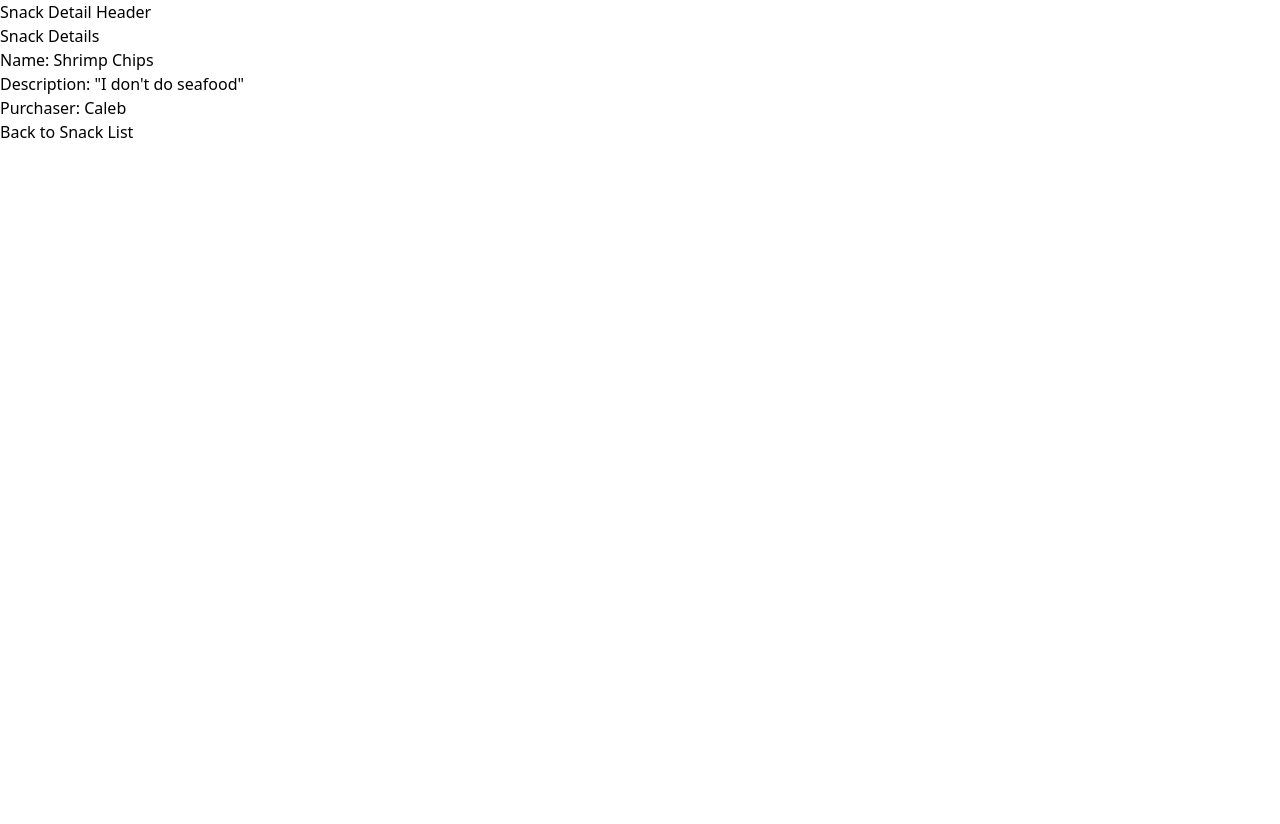
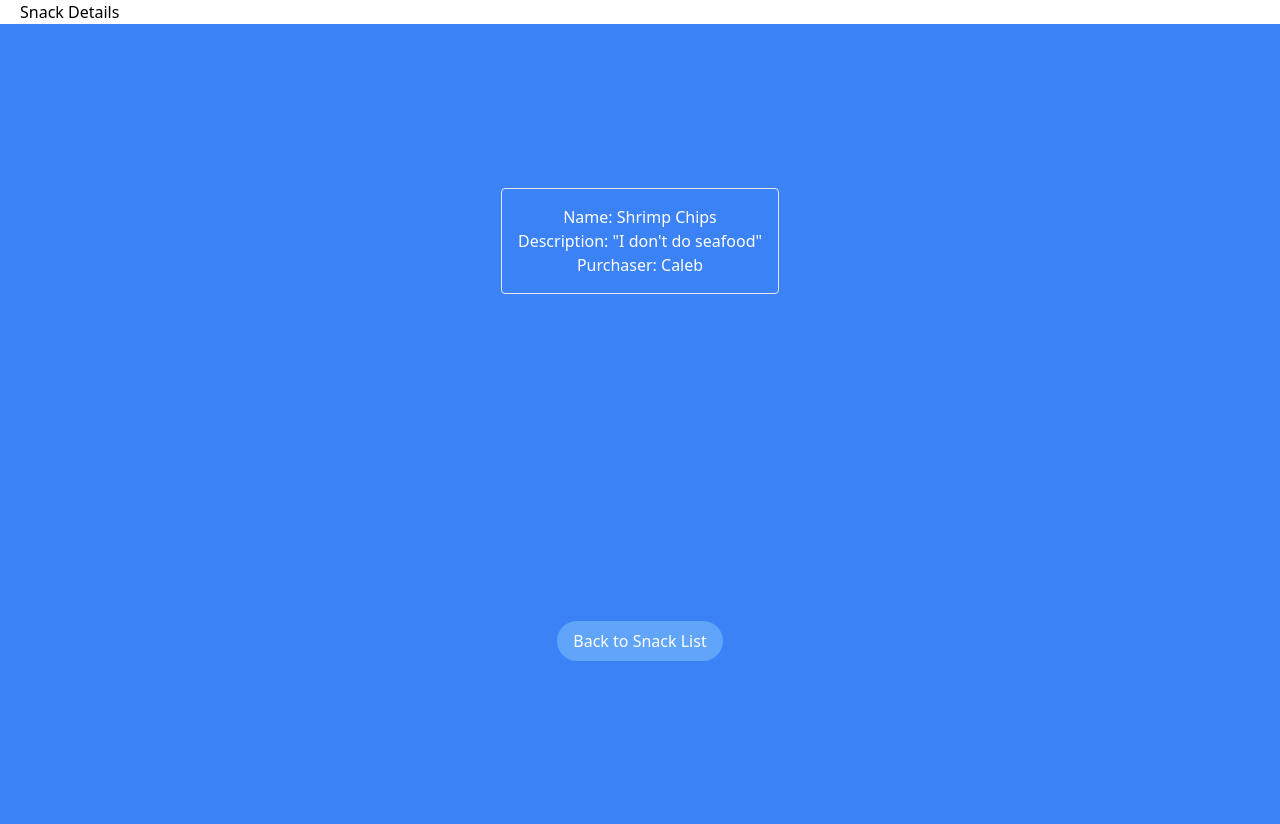
Before and after one commit to ImmanuelShin/django-models, a Django app: page /snack/1/ in a window 1280 px wide. Before the commit the page ends 138 px from the top, so only its background shows below. Run offline with Django 5.2, Linux system fonts and the light colour scheme; data comes from the database, SQL or seed files in the repository; some libraries are stand-ins or nearby versions.

Commit message:
Added stylings

```diff
--- a/static/src/output.css
+++ b/static/src/output.css
@@ -548,6 +548,100 @@ video {
   position: static;
 }
 
+.mb-2 {
+  margin-bottom: 0.5rem;
+}
+
 .block {
   display: block;
 }
+
+.inline-block {
+  display: inline-block;
+}
+
+.grid {
+  display: grid;
+}
+
+.h-screen {
+  height: 100vh;
+}
+
+.w-full {
+  width: 100%;
+}
+
+.place-items-center {
+  place-items: center;
+}
+
+.rounded {
+  border-radius: 0.25rem;
+}
+
+.rounded-full {
+  border-radius: 9999px;
+}
+
+.border {
+  border-width: 1px;
+}
+
+.bg-blue-300 {
+  --tw-bg-opacity: 1;
+  background-color: rgb(147 197 253 / var(--tw-bg-opacity));
+}
+
+.bg-blue-400 {
+  --tw-bg-opacity: 1;
+  background-color: rgb(96 165 250 / var(--tw-bg-opacity));
+}
+
+.bg-blue-500 {
+  --tw-bg-opacity: 1;
+  background-color: rgb(59 130 246 / var(--tw-bg-opacity));
+}
+
+.p-4 {
+  padding: 1rem;
+}
+
+.px-4 {
+  padding-left: 1rem;
+  padding-right: 1rem;
+}
+
+.py-2 {
+  padding-top: 0.5rem;
+  padding-bottom: 0.5rem;
+}
+
+.text-center {
+  text-align: center;
+}
+
+.text-white {
+  --tw-text-opacity: 1;
+  color: rgb(255 255 255 / var(--tw-text-opacity));
+}
+
+.transition-colors {
+  transition-property: color, background-color, border-color, text-decoration-color, fill, stroke;
+  transition-timing-function: cubic-bezier(0.4, 0, 0.2, 1);
+  transition-duration: 150ms;
+}
+
+.duration-300 {
+  transition-duration: 300ms;
+}
+
+.hover\:bg-blue-300:hover {
+  --tw-bg-opacity: 1;
+  background-color: rgb(147 197 253 / var(--tw-bg-opacity));
+}
+
+.hover\:bg-blue-400:hover {
+  --tw-bg-opacity: 1;
+  background-color: rgb(96 165 250 / var(--tw-bg-opacity));
+}
--- a/templates/snack_detail.html
+++ b/templates/snack_detail.html
@@ -2,14 +2,19 @@
 
 {% block title %}Snack Detail - {{ snack.name }}{% endblock %}
 
-{% block header %}Snack Detail Header{% endblock %}
+{% block header %}
+    <div style="margin-left: 20px;">Snack Details</div>
+{% endblock %}
 
 {% block content %}
-    <h2>Snack Details</h2>
-    <p>Name: {{ snack.name }}</p>
-    <p>Description: {{ snack.description }}</p>
-    <p>Purchaser: {{ snack.reviewer.username }}</p>
-
-    <p><a href="{% url 'snack_list' %}">Back to Snack List</a></p>
-
+    <div class="grid place-items-center h-screen bg-blue-500">
+        <div class="text-center text-white border rounded p-4">
+            <p>Name: {{ snack.name }}</p>
+            <p>Description: {{ snack.description }}</p>
+            <p>Purchaser: {{ snack.reviewer.username }}</p>
+        </div>
+        <div class="text-center text-white">
+            <p><a href="{% url 'snack_list' %} " class="w-full bg-blue-400 hover:bg-blue-300 text-white py-2 px-4 rounded-full inline-block transition-colors duration-300">Back to Snack List</a></p>
+        </div>
+    </div>
 {% endblock %}
```
Also changed, not shown: templates/snack_list.html (+11 -4 lines), 1 other file.
